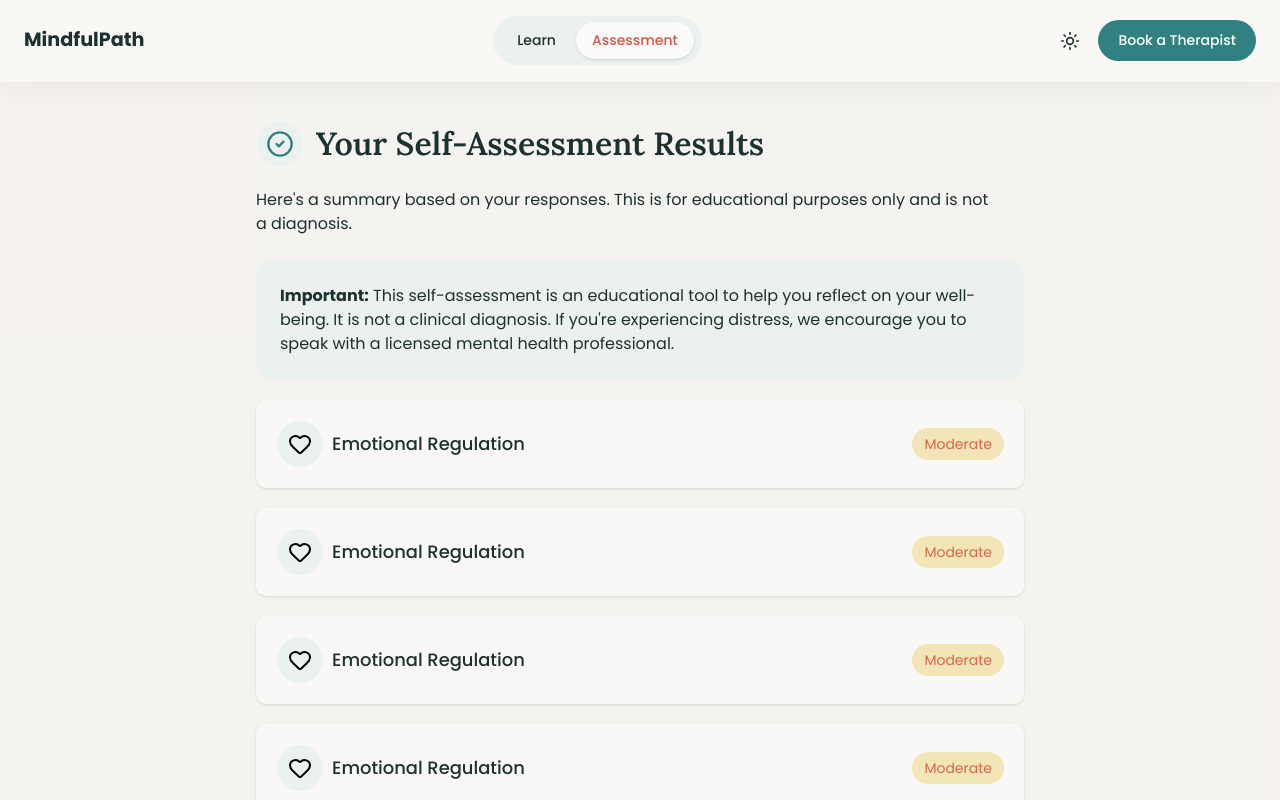
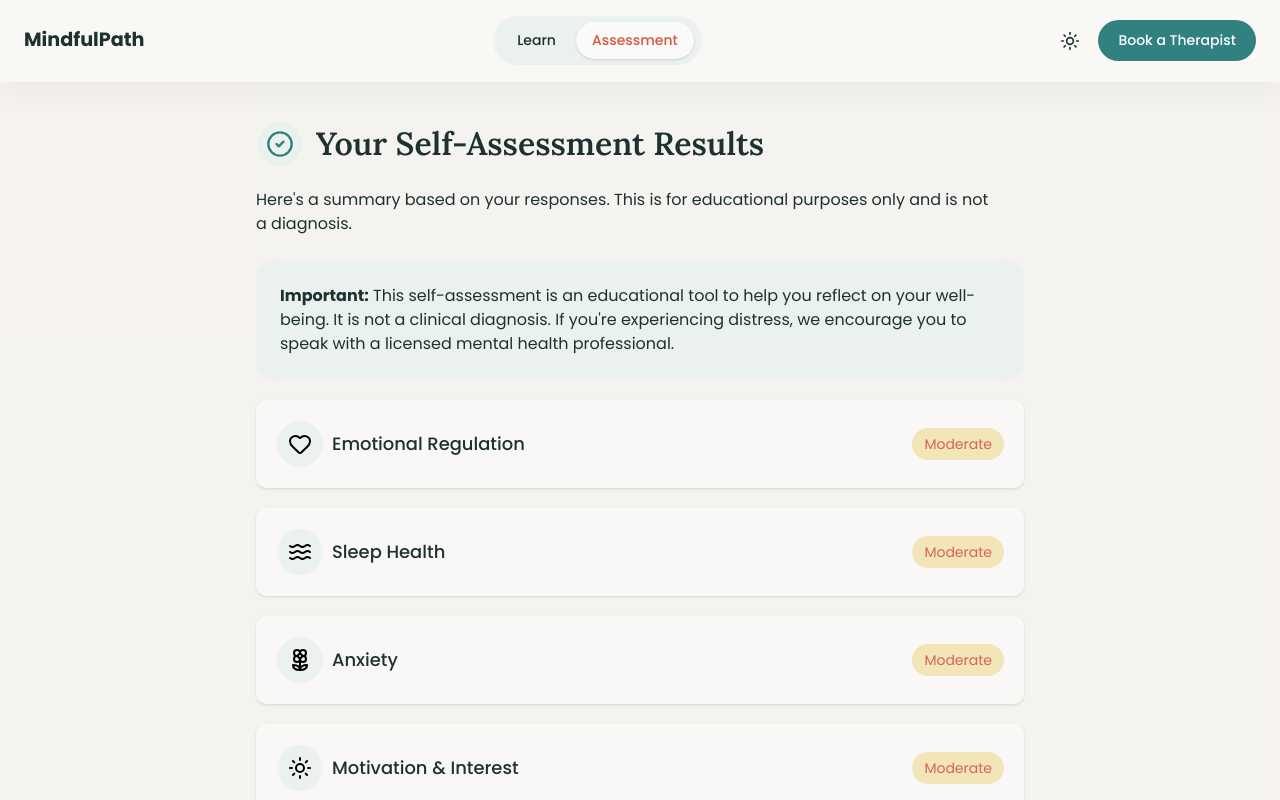
Before and after one commit to TNguyen20194/project-haven-react, a React (Vite) app: page /assessment/result in a window 1280 px wide. Built offline with nearby package versions, Linux system fonts and the light colour scheme.

Commit message:
Add categories to result card

```diff
--- a/src/components/section/ResultCardList.tsx
+++ b/src/components/section/ResultCardList.tsx
@@ -4,9 +4,6 @@ const ResultCardList = () => {
   return(
     <div>
   <ResultCard />
-    <ResultCard />
-    <ResultCard />
-    <ResultCard />
     </div>
 
   );
--- a/src/components/section/result-card/ResultCard.tsx
+++ b/src/components/section/result-card/ResultCard.tsx
@@ -1,23 +1,64 @@
-import { Heart } from "lucide-react";
+import { Flower2, Heart, Waves, Sun, TreeDeciduous } from "lucide-react";
 import IconBadge from "../../UI/feature-icon/IconBadge";
 import StatusPill from "@/components/UI/status-pill/StatusPill";
 
-const ResultCard = () => {
+const categories = [
+  {
+    icon: Heart,
+    label: "Emotional Regulation"
+  },
+  {
+    icon: Waves,
+    label: "Sleep Health"
+  },
+  {
+    icon: Flower2,
+    label: "Anxiety"
+  },
+  {
+    icon: Sun,
+    label: "Motivation & Interest"
+  },
+  {
+    icon: TreeDeciduous,
+    label: "Stress Coping"
+  },
+  {
+    icon: Heart,
+    label: "Relationships"
+  },
+  {
+    icon: Waves,
+    label: "Trauma Impact"
+  },
+  {
+    icon: Flower2,
+    label: "Self Image"
+  },
+];
+
+const ResultCard = () =>
+  categories.map(({icon, label}) => {
     return (
-    <div className="p-5 mt-5 bg-[hsl(var(--background))] shadow-sm rounded-lg">
+      <div key={label} className="p-5 mt-5 bg-[hsl(var(--background))] shadow-sm rounded-lg">
         <div className="flex justify-between items-center">
           <div className="flex items-center gap-2">
-          <IconBadge icon={Heart}  iconClassName={`w-6 h-6`}
-            wrapperClassName="w-12 h-12 rounded-full"/>
-          <h4 className="text-[1.12rem] text-[hsl(var(--green-1))] font-medium">Emotional Regulation</h4>
+            <IconBadge
+              icon={icon}
+              iconClassName={`w-6 h-6`}
+              wrapperClassName="w-12 h-12 rounded-full"
+            />
+            <h4 className="text-[1.12rem] text-[hsl(var(--green-1))] font-medium">
+              {label}
+            </h4>
           </div>
-        <StatusPill status="Moderate"/>
+          <StatusPill status="Moderate" />
         </div>
         <div>
           <p>{/* Description */}</p>
         </div>
       </div>
     );
-};
+  });
 
 export default ResultCard;
```
Lines whose indentation alone changed are shown as unchanged.
